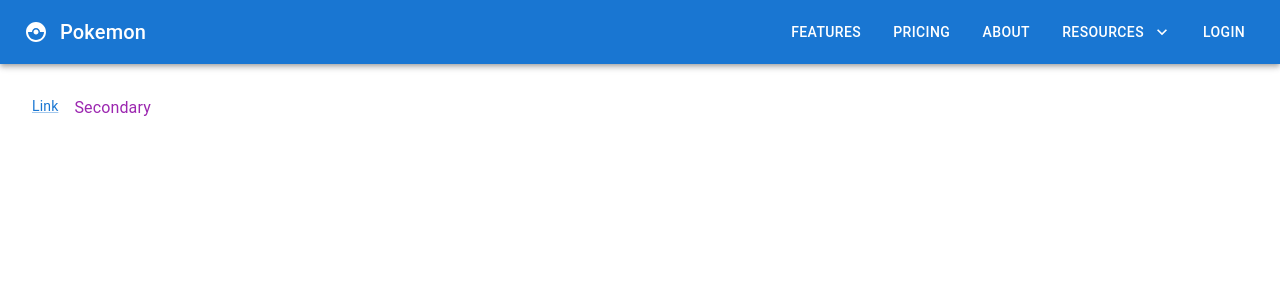
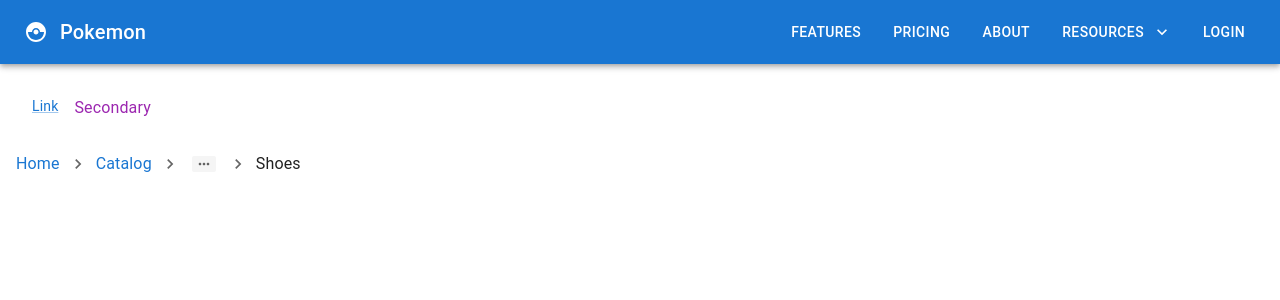
Before and after one commit to devhimanshuu/Full_stack_Journey, a React (Create React App) app in the folder Front-end/Material-UI/: page / in a window 1280 px wide. Shown: the top 300 px of the page. Built offline with nearby package versions, Linux system fonts and the light colour scheme.

Commit message:
muiBreadCrumbs

```diff
--- a/Front-end/Material-UI/src/App.tsx
+++ b/Front-end/Material-UI/src/App.tsx
@@ -1,4 +1,5 @@
 import "./App.css";
+import { MuiBreadCrumbs } from "./components/muiBreadCrumbs";
 import { MuiLink } from "./components/muiLink";
 
 import { MuiNavbar } from "./components/muiNavbar";
@@ -20,6 +21,7 @@ function App() {
   <MuiAccordion />*/}
       <MuiNavbar />
       <MuiLink />
+      <MuiBreadCrumbs />
     </div>
   );
 }
--- /dev/null
+++ b/Front-end/Material-UI/src/components/muiBreadCrumbs.tsx
@@ -0,0 +1,26 @@
+import React from "react";
+import { Box, Breadcrumbs, Link, Typography } from "@mui/material";
+import NavigateNextIcon from "@mui/icons-material/NavigateNext";
+export const MuiBreadCrumbs = () => {
+  return (
+    <Box m={2}>
+      <Breadcrumbs
+        aria-label="breadcrumbs"
+        separator={<NavigateNextIcon fontSize="small" />}
+        maxItems={2}
+        itemsBeforeCollapse={2}
+      >
+        <Link underline="hover" href="#">
+          Home
+        </Link>
+        <Link underline="hover" href="#">
+          Catalog
+        </Link>
+        <Link underline="hover" href="#">
+          Accessories
+        </Link>
+        <Typography color="text.primary">Shoes</Typography>
+      </Breadcrumbs>
+    </Box>
+  );
+};
```
